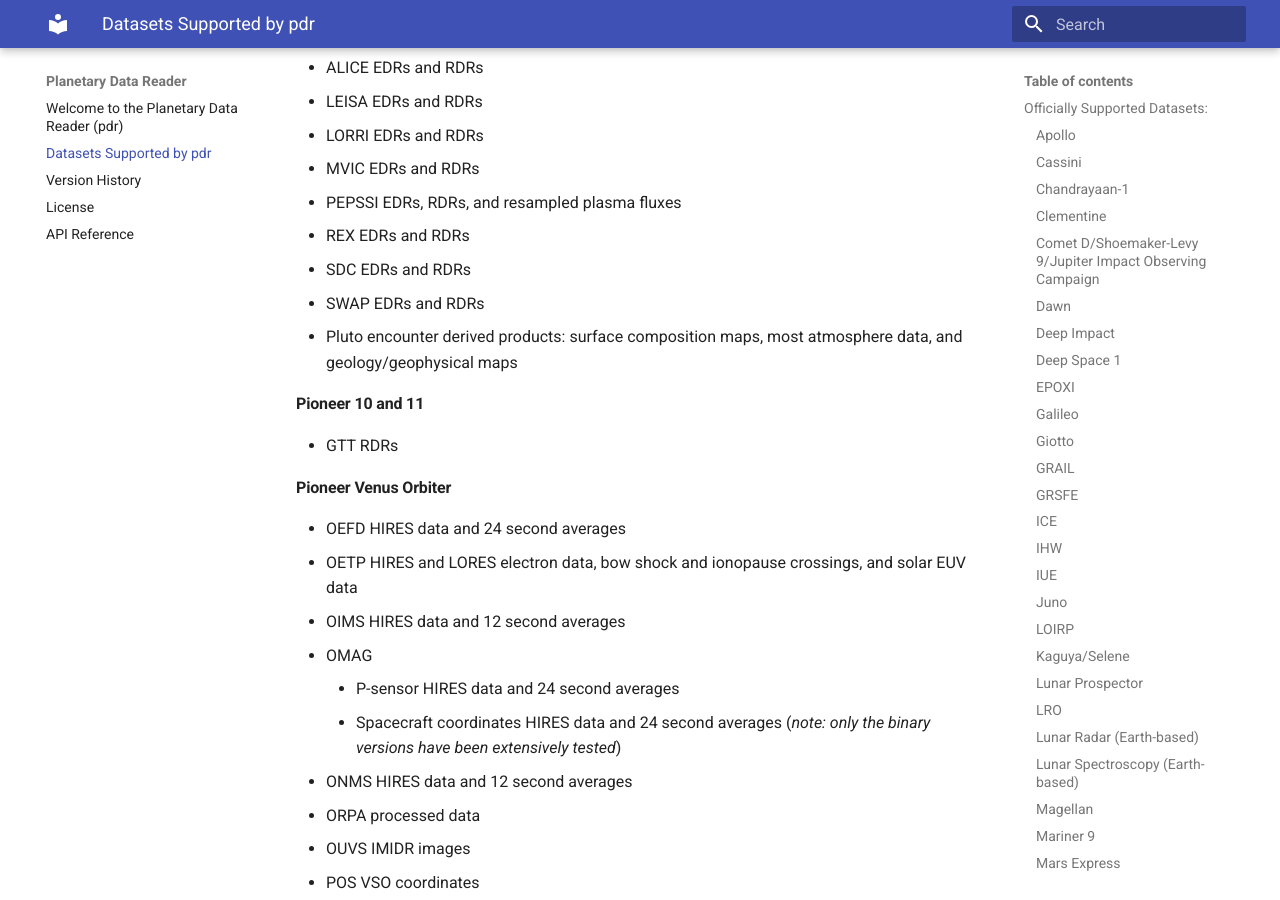
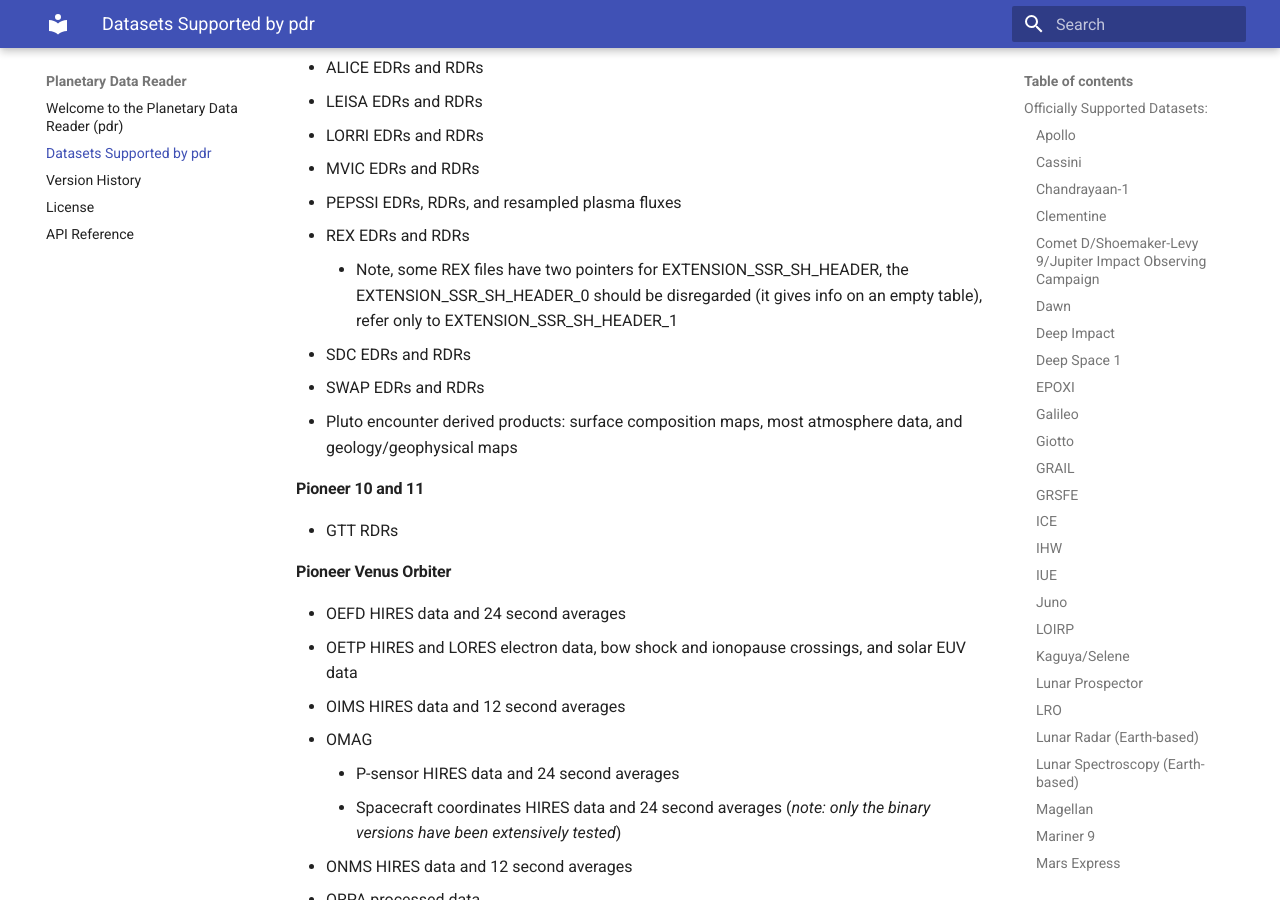
Before and after one commit to MillionConcepts/pdr, an MkDocs documentation site: the page built from docs/supported_datasets.md, in a window 1280 px wide and 900 px high, scrolled down 12109 px. Built offline with MkDocs 1.6.1 and Material for MkDocs 9.7.7, drawn with Linux system fonts in a browser that asks for light colours.

```diff
--- a/docs/supported_datasets.md
+++ b/docs/supported_datasets.md
@@ -375,6 +375,9 @@ expected data structures and that interpretable portions of their data
   - MVIC EDRs and RDRs
   - PEPSSI EDRs, RDRs, and resampled plasma fluxes
   - REX EDRs and RDRs
+    - Note, some REX files have two pointers for EXTENSION_SSR_SH_HEADER, the
+      EXTENSION_SSR_SH_HEADER_0 should be disregarded (it gives info on an
+      empty table), refer only to EXTENSION_SSR_SH_HEADER_1
   - SDC EDRs and RDRs
   - SWAP EDRs and RDRs
   - Pluto encounter derived products: surface composition maps, most atmosphere
```
Also changed, not shown: CHANGELOG.md (+7 -1 lines).
